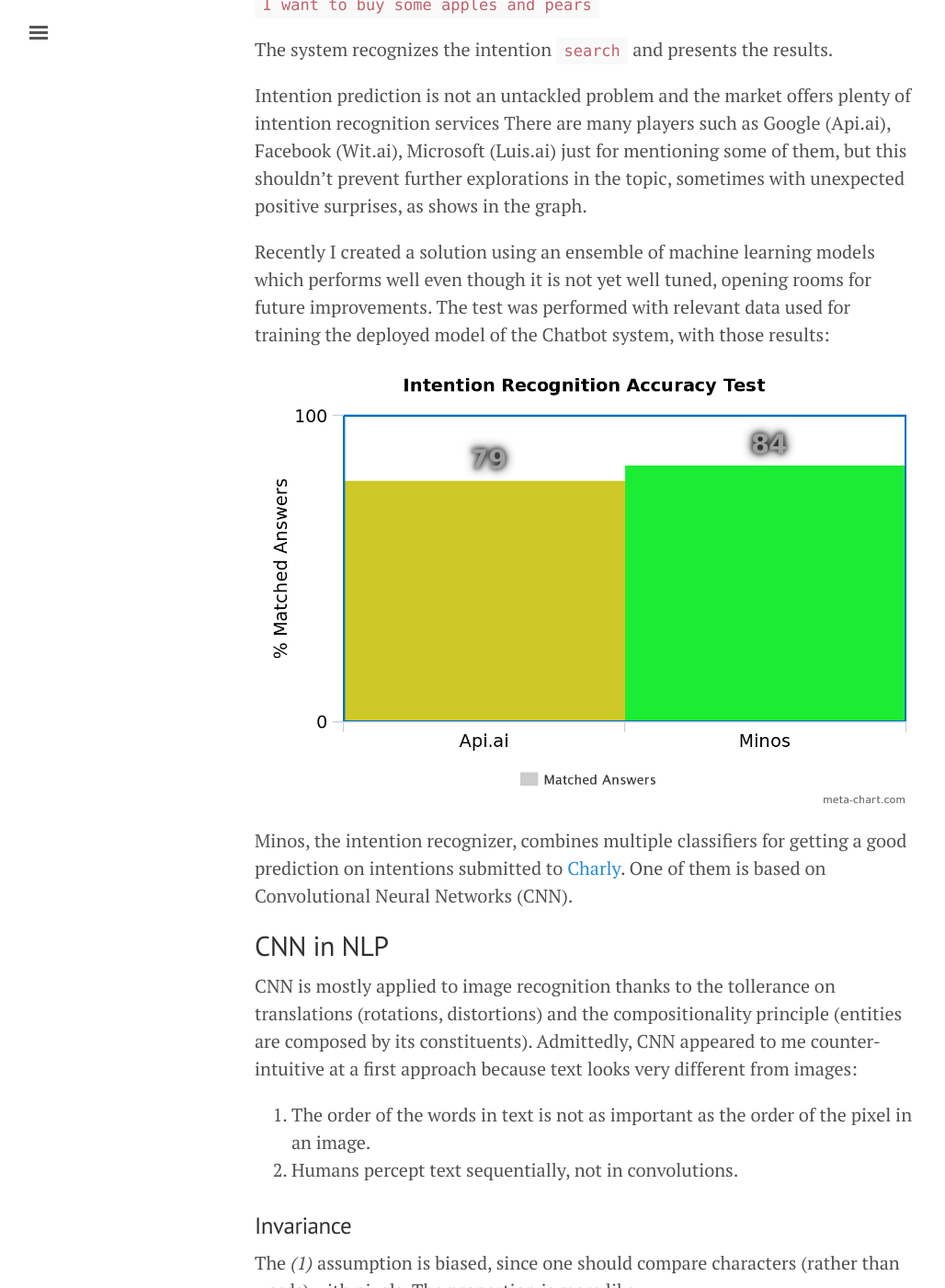
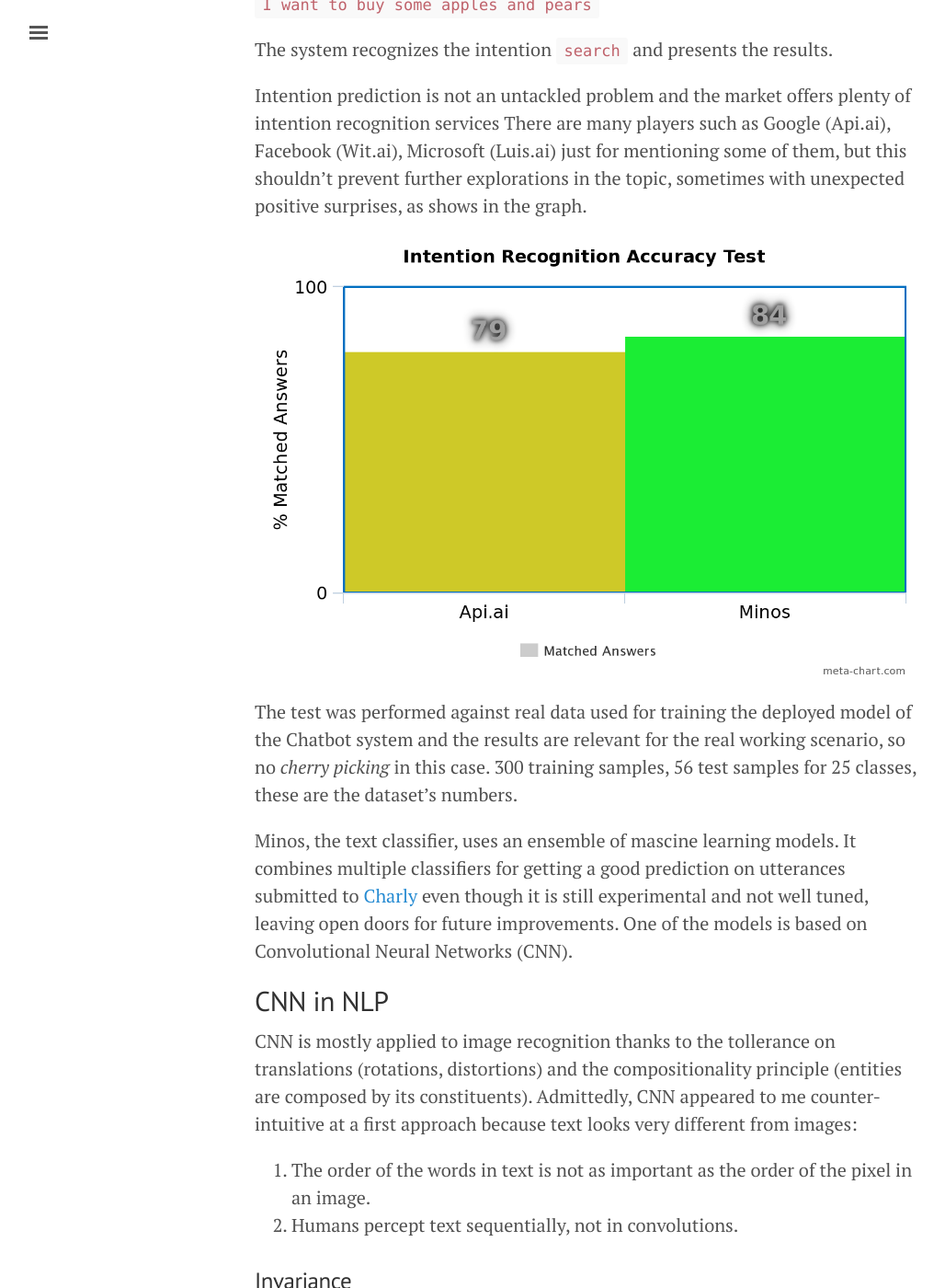
Before and after one commit to gfrison/gfrison.github.io, a Jekyll site: the page built from _posts/2017-09-01-deeplearning-in-text-classification.md, in a window 1280 px wide and 1400 px high, scrolled down 553 px. Shown: the whole window at 92% size, without its empty margins (3-1031 px from the left). Built offline with Jekyll 4.4.1, drawn with Linux system fonts in a browser that asks for light colours.

Commit message:
Update 2017-09-01-deeplearning-in-text-classification.md

```diff
--- a/_posts/2017-09-01-deeplearning-in-text-classification.md
+++ b/_posts/2017-09-01-deeplearning-in-text-classification.md
@@ -20,14 +20,12 @@
 There are many players such as Google (Api.ai), Facebook (Wit.ai), Microsoft (Luis.ai) just for mentioning some of them,
 but this shouldn't prevent further explorations in the topic, sometimes with unexpected positive surprises, as shows in the graph.
 
-Recently I created a solution using an ensemble of machine learning models which performs well even though it is not yet well tuned,
-opening rooms for future improvements. The test was performed with relevant data used for training the deployed model of the Chatbot system,
-with those results:
-
 ![Minos Accuracy]({{ site.url }}/assets/minos-chart.png)
 
-Minos, the intention recognizer, combines multiple classifiers for getting a good prediction on intentions submitted to [Charly](https://www.facebook.com/charlygrocery/).
-One of them is based on Convolutional Neural Networks (CNN).
+The test was performed against real data used for training the deployed model of the Chatbot system and the results are relevant for the real working scenario, so no _cherry picking_ in this case. 300 training samples, 56 test samples for 25 classes, these are the dataset's numbers.
+
+Minos, the text classifier, uses an ensemble of mascine learning models. It combines multiple classifiers for getting a good prediction on utterances submitted to [Charly](https://www.facebook.com/charlygrocery/) even though it is still experimental and not well tuned, leaving open doors for future improvements.
+One of the models is based on Convolutional Neural Networks (CNN).
 
 ## CNN in NLP
 
```
